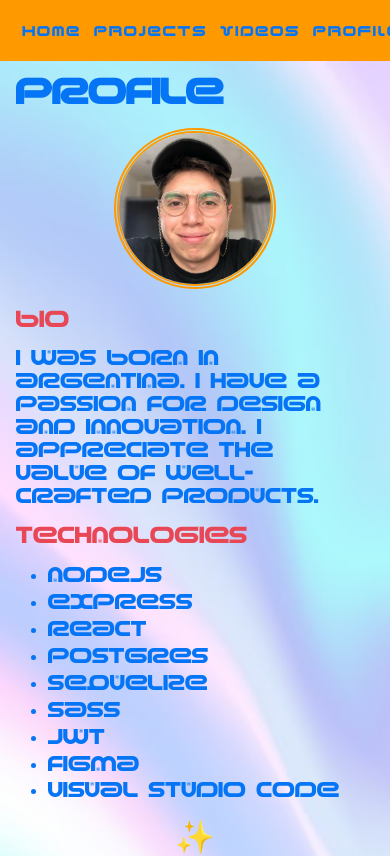
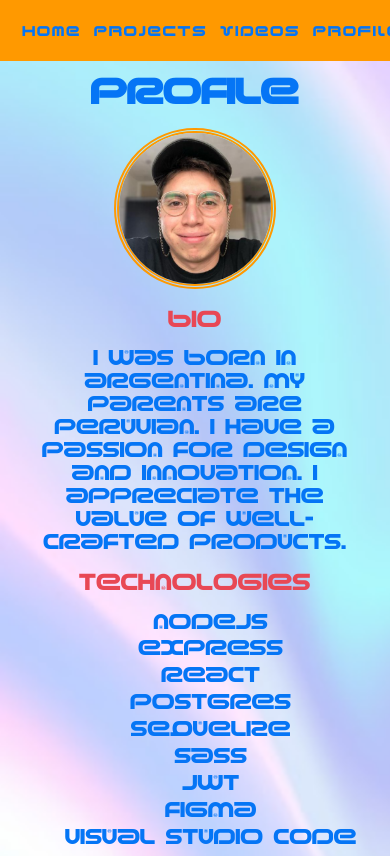
Before and after one commit to pibelanzallamas/brandon-portfolio, a React (Create React App) app: page /profile in a window 390 px wide. Shown: the top 856 px of the page. Built offline with nearby package versions, Linux system fonts and the light colour scheme.

Commit message:
center mobile text

```diff
--- a/src/components/Profile.jsx
+++ b/src/components/Profile.jsx
@@ -10,8 +10,9 @@ function Profile() {
         </div>
         <p className="subtitle top">bio</p>
         <p className="top profile-description">
-          I was born in Argentina. I have a passion for design and innovation. I
-          appreciate the value of well-crafted products.
+          I was born in Argentina. My parents are peruvian. I have a passion for
+          design and innovation. I appreciate the value of well-crafted
+          products.
         </p>
         <p className="subtitle top">technologies</p>
         <ul className="lists top">
--- a/src/styles/App.css
+++ b/src/styles/App.css
@@ -106,6 +106,7 @@ nav {
 }
 
 .lists {
+  list-style: none;
   font-size: 1.2rem;
   padding-left: 2rem;
   line-height: 140%;
@@ -165,6 +166,7 @@ nav {
   display: flex;
   flex-direction: column;
   min-height: 100vh;
+  text-align: center;
 }
 
 .contact {
--- a/src/styles/App.sass
+++ b/src/styles/App.sass
@@ -45,6 +45,7 @@ $red-crayola: #e84855ff
   display: flex
   flex-direction: column
   min-height: 100vh
+  text-align: center
 
 .contact
   flex: 1
--- a/src/styles/Profile.sass
+++ b/src/styles/Profile.sass
@@ -10,6 +10,7 @@
   line-height: 120%
 
 .lists
+  list-style: none
   font-size: 1.2rem
   padding-left: 2rem
   line-height: 140%
```
Also changed, not shown: 1 other file (tests, documents, lock files or other folders).
